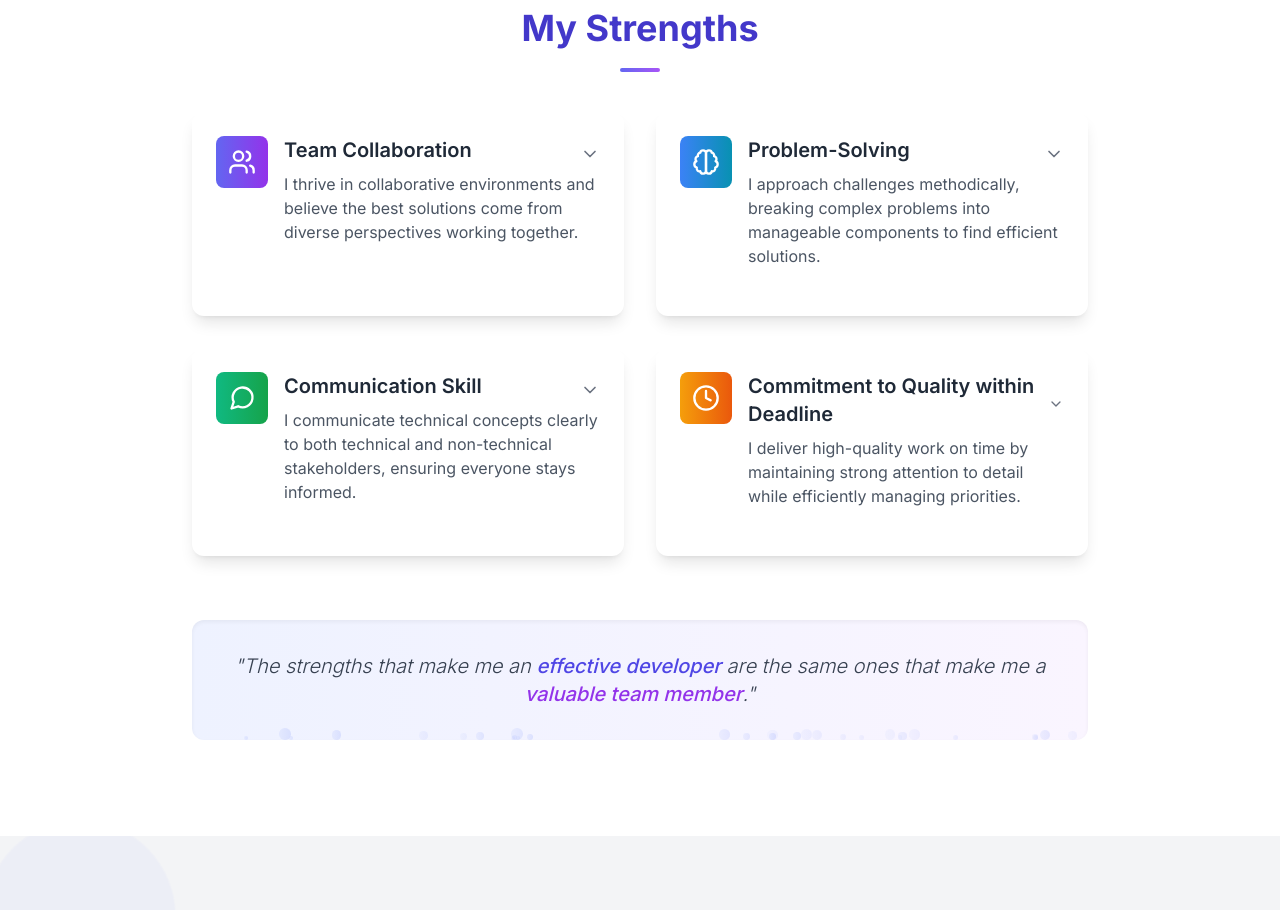
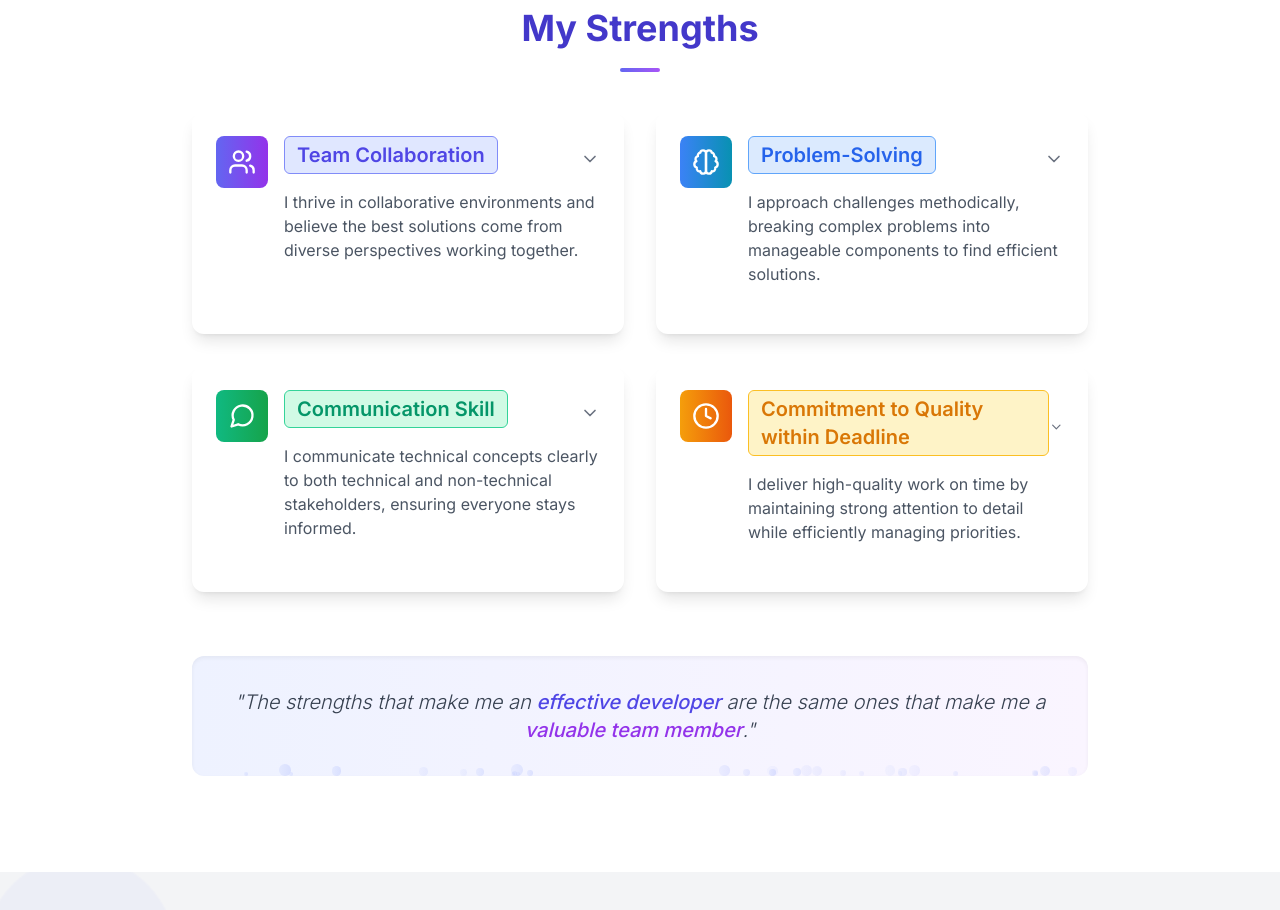
Before and after one commit to alamin5G/portfolio, a React (Create React App) app: page / in a window 1280 px wide. Shown: the part 6080-6990 px from the top of the page. Built offline with nearby package versions, Linux system fonts and the light colour scheme.

Commit message:
strength version 3

```diff
--- a/src/components/StrengthsSection.jsx
+++ b/src/components/StrengthsSection.jsx
@@ -63,6 +63,30 @@ const StrengthsSection = ({ strengths }) => {
   ];
 
   return gradients[index % gradients.length];
+};
+
+// Get title color based on index
+const getTitleColor = (index) => {
+  const colors = [
+    'text-indigo-600 dark:text-indigo-400 border-indigo-400',
+    'text-blue-600 dark:text-blue-400 border-blue-400',
+    'text-emerald-600 dark:text-emerald-400 border-emerald-400',
+    'text-amber-600 dark:text-amber-400 border-amber-400'
+  ];
+
+  return colors[index % colors.length];
+};
+
+// Get background color based on index
+const getTitleBgColor = (index) => {
+  const colors = [
+    'bg-indigo-100 dark:bg-indigo-900/30',
+    'bg-blue-100 dark:bg-blue-900/30',
+    'bg-emerald-100 dark:bg-emerald-900/30',
+    'bg-amber-100 dark:bg-amber-900/30'
+  ];
+
+  return colors[index % colors.length];
 };
 
   const toggleExpand = (index) => {
@@ -141,15 +165,16 @@ const StrengthsSection = ({ strengths }) => {
 
       <div className="ml-4 flex-1">
         <div className="flex justify-between items-center">
-                <h3 className={`text-xl font-semibold text-gray-800 dark:text-gray-100 mb-2 transition-all duration-300
-                  ${hoveredStrength === index ? 'text-indigo-600 dark:text-indigo-400' : ''}`}>
+          <h3 className={`text-xl font-semibold mb-2 transition-all duration-300 px-3 py-1 rounded-md border
+            ${getTitleColor(index)} ${getTitleBgColor(index)}
+            ${hoveredStrength === index ? 'scale-105' : ''}`}>
             {strength}
           </h3>
           {expandedStrength === index ?
             <ChevronUp className="w-5 h-5 text-gray-500" /> :
             <ChevronDown className="w-5 h-5 text-gray-500" />}
         </div>
-              <p className="text-gray-600 dark:text-gray-300">
+        <p className="text-gray-600 dark:text-gray-300 mt-2">
           {getStrengthDescription(strength)}
         </p>
       </div>
```
Also changed, not shown: src/styles/strengths.css (line endings or trailing spaces). Lines whose indentation alone changed are shown as unchanged.
